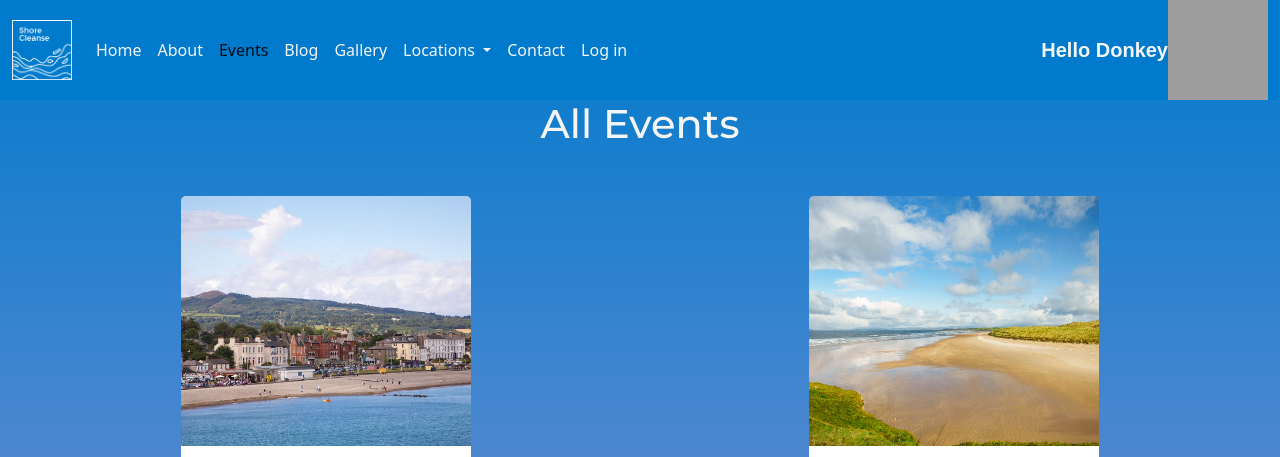
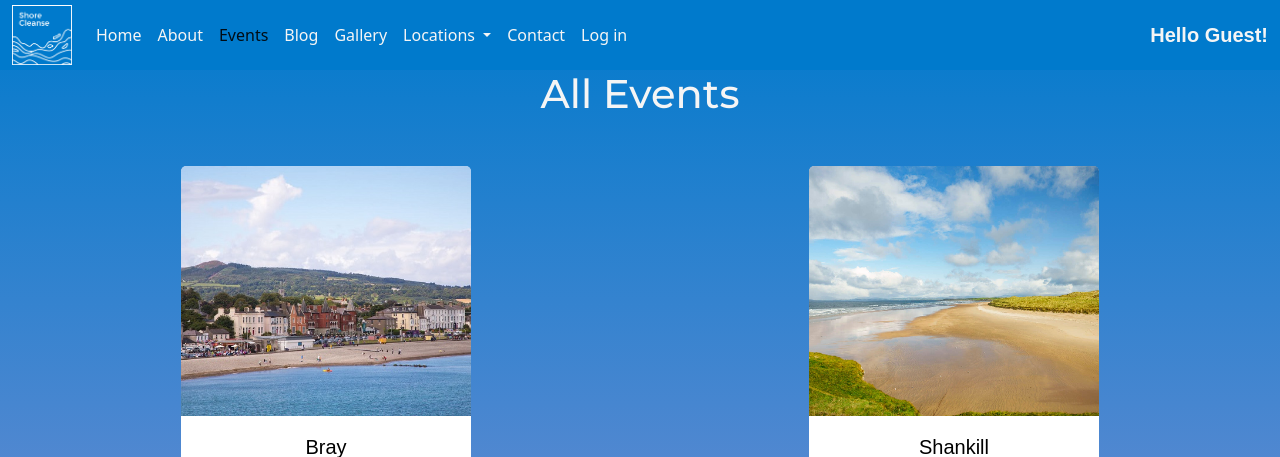
Before and after one commit to KTC96/ShoreCleanse, a Django app: page /all_events in a window 1280 px wide. Shown: the top 457 px of the page. Run offline with Django 4.2, Linux system fonts and the light colour scheme; data comes from the database, SQL or seed files in the repository; both versions use the stored data as it was after the commit; some libraries are stand-ins or nearby versions; grey boxes are pictures that could not be loaded.

Commit message:
remove shrek

```diff
--- a/templates/base.html
+++ b/templates/base.html
@@ -96,8 +96,11 @@
                     {% endif %}
                 </ul>
             </div>
-            <p class="user-name"><strong>Hello Donkey{{ request.user.username }}</strong></p>
-            <img class="beach" src="{% static 'uploads/beach.png'%}">
+            {% if request.user.is_authenticated %}
+            <p class="user-name"><strong>Hello {{ request.user.username }}</strong></p>
+            {% else %}
+            <p class="user-name"><strong>Hello Guest!</strong></p>
+            {% endif %}
         </div>
     </nav>
 
```
Also changed, not shown: db.sqlite3.
